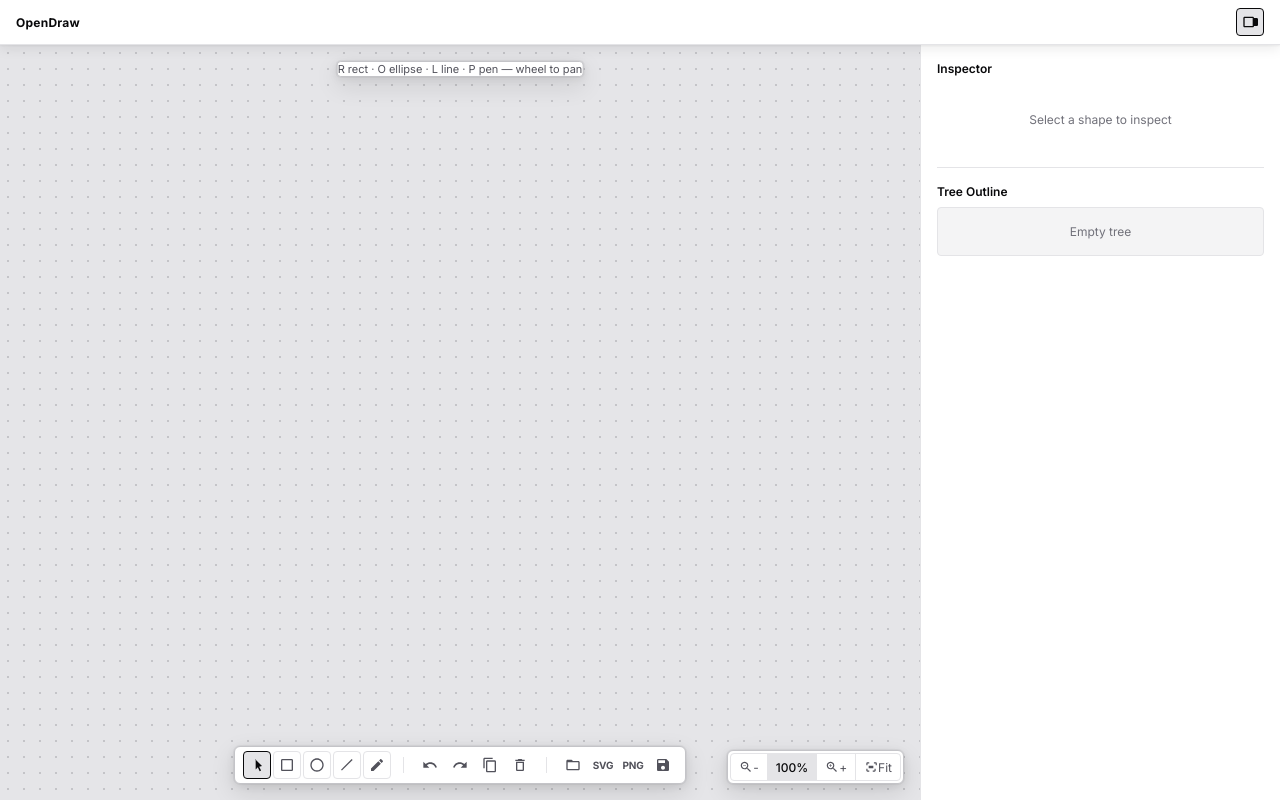
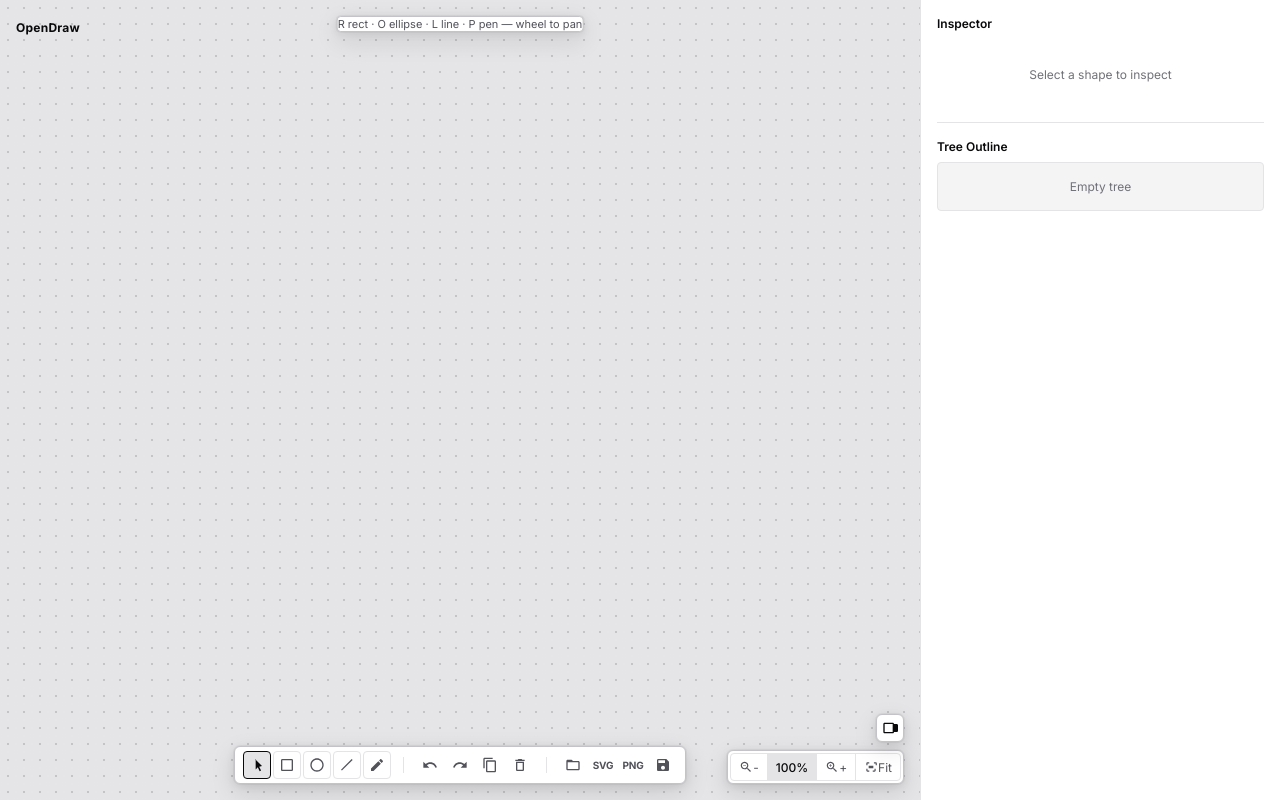
Before and after one commit to Chandu4221/open-draw, a React (Vite) app in the folder apps/playground/: page / in a window 1280 px wide. Built offline with nearby package versions, Linux system fonts and the light colour scheme.

Commit message:
feat(ui): eliminate header, position logo on canvas, and move sidebar toggle above zoom controls (implements R-004, R-010, R-039)

```diff
--- a/apps/playground/src/App.tsx
+++ b/apps/playground/src/App.tsx
@@ -16,10 +16,10 @@ import {
 } from "@open-draw/document";
 import { TOOLS, type CanvasController, type ToolId } from "@open-draw/canvas";
 import { OdToastHost, OdToastProvider, useToast } from "@open-draw/ui";
-import { CANVAS_WIRE_STYLE, type Gesture } from "./types";
+import { CANVAS_CONTAINER_STYLE, CANVAS_WIRE_STYLE, type Gesture } from "./types";
 import { initCanvas } from "./canvas-init";
 import { renderCanvasSvg } from "./canvas-render";
-import { Toolbar } from "./components/Toolbar";
+
 import { Sidebar } from "./components/Sidebar";
 import { CanvasDock } from "./components/CanvasDock";
 import { CanvasZoomControls } from "./components/CanvasZoomControls";
@@ -179,33 +179,26 @@ function PlaygroundApp() {
         height: "100%",
         width: "100%",
         display: "flex",
-        flexDirection: "column",
+        flexDirection: "row",
         minHeight: 0,
+        minWidth: 0,
         overflow: "hidden",
       }}
     >
-      <Toolbar brandLabel="OpenDraw" showSidebar={showSidebar} setShowSidebar={setShowSidebar} />
-      <div
+      <div className="od-canvas-bg" style={CANVAS_CONTAINER_STYLE}>
+        <div className="od-canvas-brand">
+          <span
+            className="od-label"
             style={{
-          flex: 1,
-          height: "100%",
-          minHeight: 0,
-          minWidth: 0,
-          display: "flex",
-          overflow: "hidden",
+              fontSize: "var(--od-text-sm)",
+              fontWeight: 700,
+              color: "var(--od-text)",
+              letterSpacing: "0.02em",
             }}
           >
-        <div
-          className="od-canvas-bg"
-          style={{
-            flex: 1,
-            height: "100%",
-            minHeight: 0,
-            minWidth: 0,
-            position: "relative",
-            overflow: "hidden",
-          }}
-        >
+            OpenDraw
+          </span>
+        </div>
         <svg ref={svgRef} xmlns="http://www.w3.org/2000/svg" style={CANVAS_WIRE_STYLE} />
         {emptyDoc && (
           <div className="od-canvas-hint">R rect · O ellipse · L line · P pen — wheel to pan</div>
@@ -226,6 +219,8 @@ function PlaygroundApp() {
           zoomPercent={zoomPercent}
           handleZoom={handleZoom}
           handleResetZoom={handleResetZoom}
+          showSidebar={showSidebar}
+          setShowSidebar={setShowSidebar}
         />
       </div>
       {showSidebar && (
@@ -240,7 +235,7 @@ function PlaygroundApp() {
           handleToggleChildChips={handleToggleChildChips}
         />
       )}
-      </div>
+
       <ExportModal
         isOpen={isExportModalOpen}
         onClose={() => setIsExportModalOpen(false)}
--- a/apps/playground/src/components/CanvasZoomControls.tsx
+++ b/apps/playground/src/components/CanvasZoomControls.tsx
@@ -1,14 +1,16 @@
 import React from "react";
-import { OdSegmentedControl } from "@open-draw/ui";
+import { OdIconButton, OdSegmentedControl, OdTooltip } from "@open-draw/ui";
 
 export interface CanvasZoomControlsProps {
   readonly zoomPercent: number;
   readonly handleZoom: (factor: number) => void;
   readonly handleResetZoom: () => void;
+  readonly showSidebar?: boolean;
+  readonly setShowSidebar?: React.Dispatch<React.SetStateAction<boolean>>;
 }
 
 export function CanvasZoomControls(props: CanvasZoomControlsProps): React.JSX.Element {
-  const { zoomPercent, handleZoom, handleResetZoom } = props;
+  const { zoomPercent, handleZoom, handleResetZoom, showSidebar, setShowSidebar } = props;
 
   const zoomItems = [
     { id: "zoom-out", icon: "zoom-out" as const, label: "-" },
@@ -25,6 +27,18 @@ export function CanvasZoomControls(props: CanvasZoomControlsProps): React.JSX.El
 
   return (
     <div className="od-canvas-overlay-bottom-right">
+      {setShowSidebar && (
+        <OdTooltip text={showSidebar ? "Hide Sidebar" : "Show Sidebar"}>
+          <OdIconButton
+            name="panel"
+            aria-label="Toggle Sidebar"
+            active={showSidebar ?? false}
+            className="od-panel-toggle-btn"
+            onClick={() => setShowSidebar((prev) => !prev)}
+          />
+        </OdTooltip>
+      )}
+      <div className="od-zoom-controls">
         <OdSegmentedControl
           items={zoomItems}
           value="percent"
@@ -32,5 +46,6 @@ export function CanvasZoomControls(props: CanvasZoomControlsProps): React.JSX.El
           onSelect={handleZoomSelect}
         />
       </div>
+    </div>
   );
 }
--- a/apps/playground/src/types.ts
+++ b/apps/playground/src/types.ts
@@ -22,3 +22,12 @@ export const CANVAS_WIRE_STYLE = {
   display: "block",
   touchAction: "none",
 };
+
+export const CANVAS_CONTAINER_STYLE: React.CSSProperties = {
+  flex: 1,
+  height: "100%",
+  minHeight: 0,
+  minWidth: 0,
+  position: "relative",
+  overflow: "hidden",
+};
--- a/packages/ui/src/base.css
+++ b/packages/ui/src/base.css
@@ -378,12 +378,19 @@
   box-shadow: var(--od-shadow-floating);
 }
 
-/* Canvas Floating Overlays (Zoom Controls) */
+/* Canvas Floating Overlays (Zoom Controls & Inspector Toggle) */
 .od-canvas-overlay-bottom-right {
   position: absolute;
   bottom: var(--od-16);
   right: var(--od-16);
   z-index: 20;
+  display: flex;
+  flex-direction: column;
+  align-items: flex-end;
+  gap: var(--od-8);
+}
+
+.od-zoom-controls {
   display: flex;
   align-items: center;
   gap: var(--od-6);
@@ -392,6 +399,23 @@
   border-radius: var(--od-radius);
   padding: 2px;
   box-shadow: var(--od-shadow-floating);
+}
+
+.od-panel-toggle-btn {
+  background-color: var(--od-surface);
+  border: var(--od-border-width) solid var(--od-border-strong);
+  border-radius: var(--od-radius);
+  box-shadow: var(--od-shadow-floating);
+}
+
+/* Canvas Floating Brand Logo */
+.od-canvas-brand {
+  position: absolute;
+  top: var(--od-16);
+  left: var(--od-16);
+  z-index: 10;
+  pointer-events: none;
+  user-select: none;
 }
 
 /* Canvas Floating Empty Hint */
```
Also changed, not shown: 2 other files (tests, documents, lock files or other folders). Lines whose indentation alone changed are shown as unchanged.
